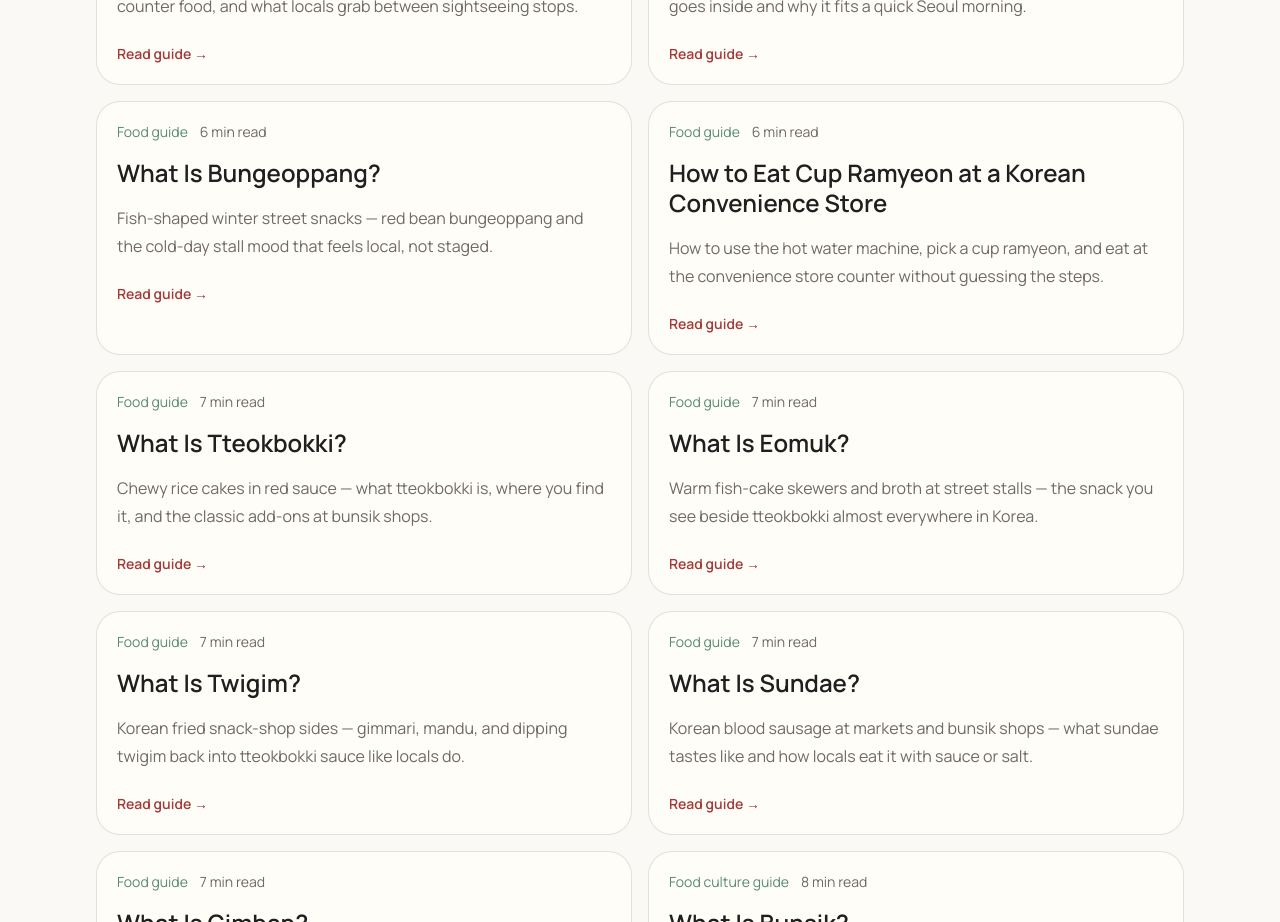
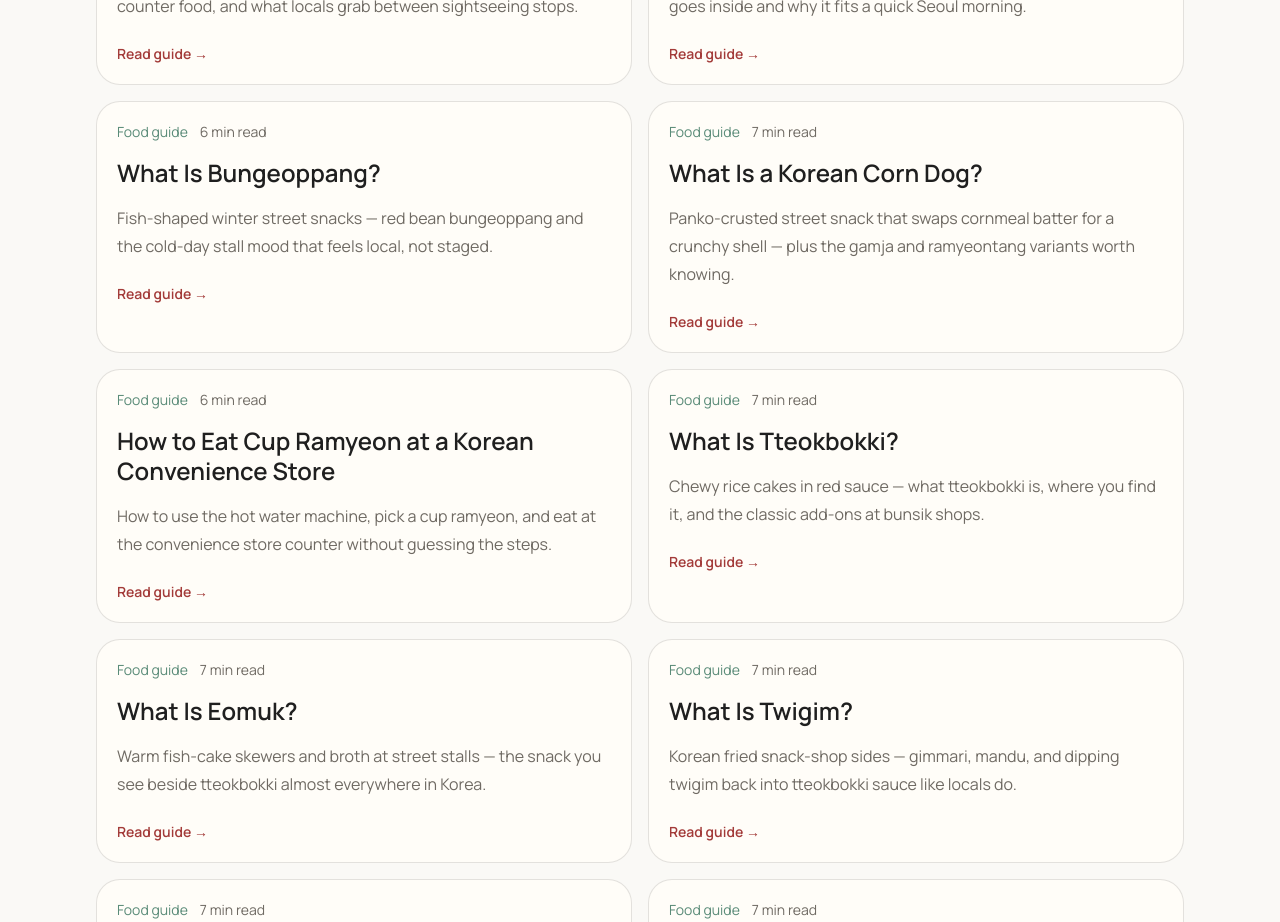
Before and after one commit to kjgusgh-source/korea-inside, a Next.js app: page /food in a window 1280 px wide. Shown: the part 2540-3462 px from the top of the page. Built offline with nearby package versions, Linux system fonts and the light colour scheme.

Commit message:
Link Korean corn dog page from Food hub and sitemap

```diff
--- a/app/food/page.tsx
+++ b/app/food/page.tsx
@@ -154,6 +154,16 @@ const STANDALONE_FOOD_GUIDES = [
       "Fish-shaped winter street snacks — red bean bungeoppang and the cold-day stall mood that feels local, not staged.",
     href: "/food/what-is-bungeoppang",
     readingTime: "6 min read",
+  },
+  {
+    id: "what-is-a-korean-corn-dog",
+    category: "food",
+    categoryLabel: "Food guide",
+    title: "What Is a Korean Corn Dog?",
+    description:
+      "Panko-crusted street snack that swaps cornmeal batter for a crunchy shell — plus the gamja and ramyeontang variants worth knowing.",
+    href: "/food/what-is-a-korean-corn-dog",
+    readingTime: "7 min read",
   },
   {
     id: "how-to-eat-cup-ramyeon-at-a-korean-convenience-store",
@@ -351,7 +361,7 @@ export default function FoodPage() {
               >
                 <div className="mb-4 flex flex-wrap items-center gap-3 text-sm">
                   <span style={{ color: getPostAccent(guide.category) }}>
-                    {guide.categoryLabel}
+                  {guide.categoryLabel}
                   </span>
                   <span className="text-[var(--muted)]">{guide.readingTime}</span>
                 </div>
```
